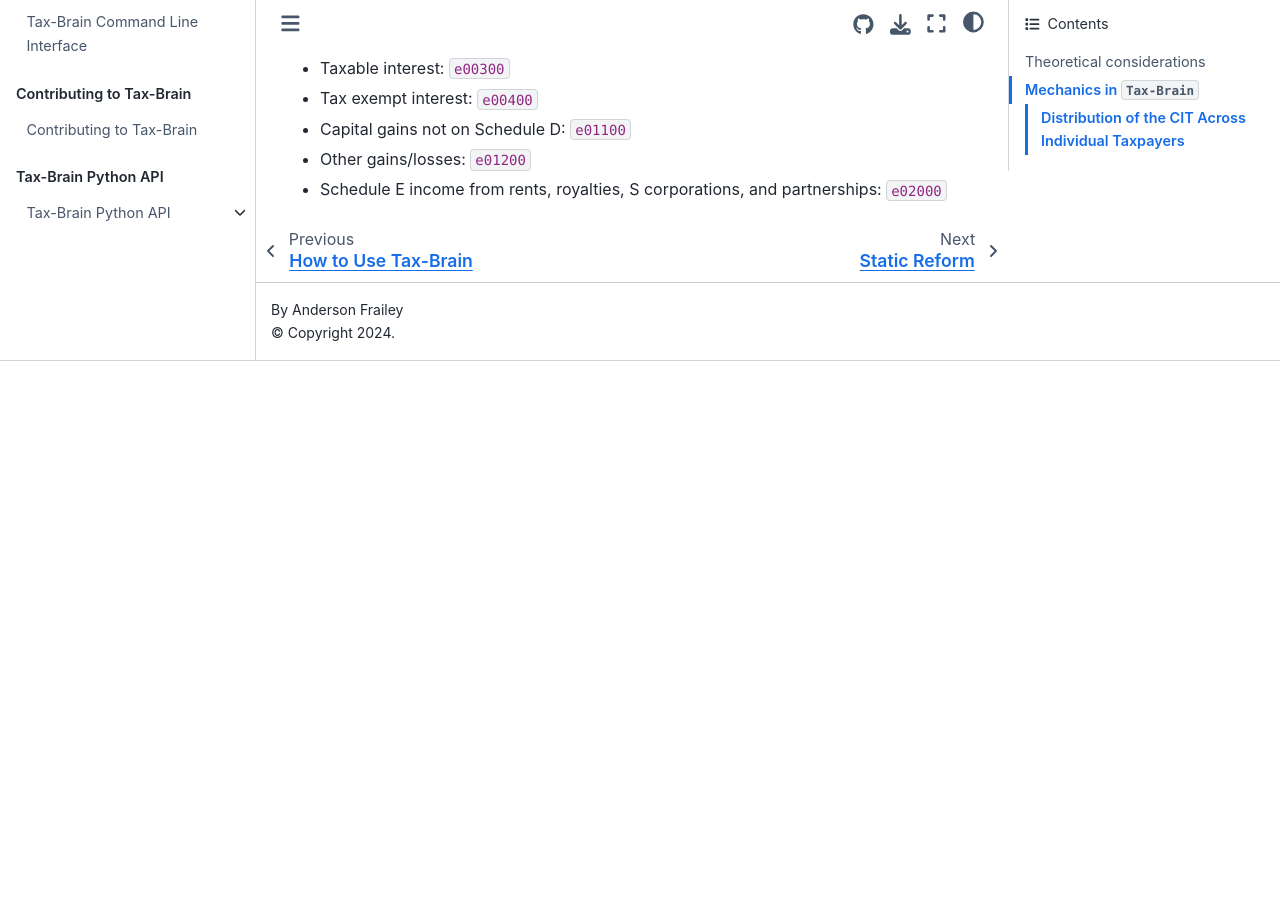
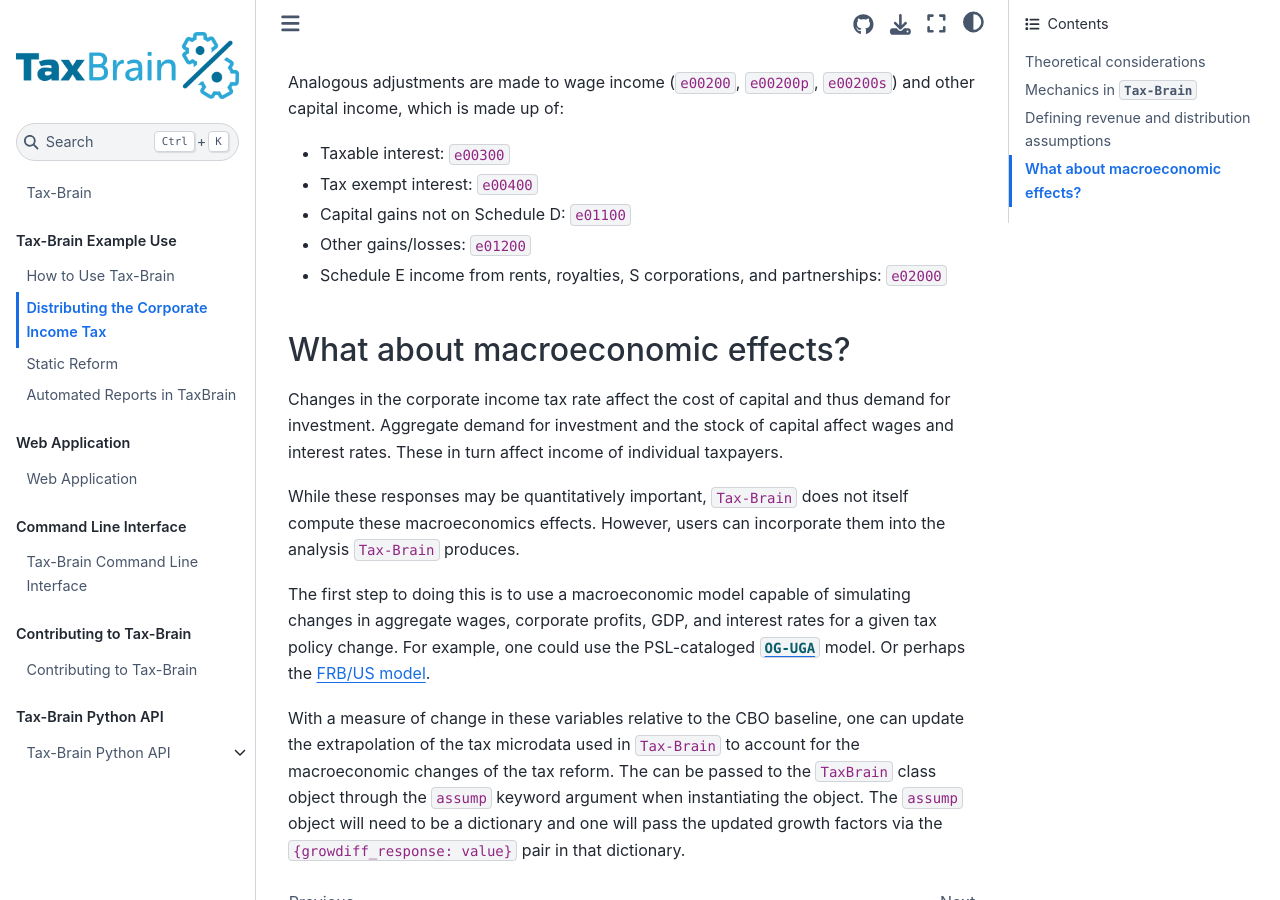
Before and after one commit to PSLmodels/Tax-Brain, a Jupyter Book: the page built from docs/book/content/corp_incidence.md, in a window 1280 px wide and 900 px high, scrolled down 2646 px. Built offline with Jupyter Book 1.0.4 settings and Sphinx 7.4.7 and the Sphinx Book theme 1.1.4, drawn with Linux system fonts in a browser that asks for light colours; before the commit the page ends 3007 px from its top, so only the background shows below that; some of the changed text lies outside the part shown.

Commit message:
update docs

```diff
--- a/docs/book/content/corp_incidence.md
+++ b/docs/book/content/corp_incidence.md
@@ -18,6 +18,8 @@
 
 
 ## Mechanics in `Tax-Brain`
+
+## Defining revenue and distribution assumptions
 
 `Tax-Brain` follows the assumptions above and assumes that the burden of the corporate income tax will be split across shareholders, workers, and owners of other capital.  It further allows for the user to specify the long-run shares of incidence across these three groups (which must sum to one) and the time it takes to achieve the long run incidence.  `Tax-Brain` then assumes a linear transition from the initial incidence (where 100% of the burden falls on shareholders) to this long run incidence.
 
@@ -41,7 +43,7 @@
 
 The difference when running the model with a consideration of the corporate incidence is that before any individual income tax or payroll tax reforms are considered, the incidence of the corporate income tax is distributed across records in the individual tax file.  This will change their income (relative to the baseline before the CIT change), which will affect their tax liability.
 
-### Distribution of the CIT Across Individual Taxpayers
+### Distribution of the CIT across individual taxpayers
 
 The corporate income tax is distributed across individual taxpayers in a proportional manner.  For example, assume that 50% of the corporate income tax is borne by shareholders and that corporate income taxes paid are $50 billion.  When distributing the corporate income tax, `Tax-Brain` will change aggregate shareholder income (short-term capital gains, `p22250`, long-term capital gains, `p23250`, and dividends,`e00600`) by $ \$50 billion * 0.50 = \$25 billion$.  To allocate this $25 billion across individual taxpayers, we assume equal percentage changes across taxpayers.  Thus, taxpayers with more shareholder income have larger dollar value changes in their income.  The percentage shareholder income is adjusted by is determined as $ pct = \frac{\text{shareholder incidence} \times \text{CIT Revenue}}{\text{Aggregate shareholder income}}$.  So, continuing with our example, suppose aggregate shareholder income is $500 billion, then the percentage change in shareholder income applied to each taxpayer is $\frac{0.5 * 50}{500} = \frac{25}{500} = \frac{1}{20} = 5\%$.
 
@@ -51,3 +53,13 @@
 * Capital gains not on Schedule D: `e01100`
 * Other gains/losses: `e01200`
 * Schedule E income from rents, royalties, S corporations, and partnerships: `e02000`
+
+## What about macroeconomic effects?
+
+Changes in the corporate income tax rate affect the cost of capital and thus demand for investment.  Aggregate demand for investment and the stock of capital affect wages and interest rates.  These in turn affect income of individual taxpayers.
+
+While these responses may be quantitatively important, `Tax-Brain` does not itself compute these macroeconomics effects.  However, users can incorporate them into the analysis `Tax-Brain` produces.
+
+The first step to doing this is to use a macroeconomic model capable of simulating changes in aggregate wages, corporate profits, GDP, and interest rates for a given tax policy change.  For example, one could use the PSL-cataloged [`OG-UGA`](http://pslmodels.github.io/OG-USA/) model. Or perhaps the [FRB/US model](https://www.federalreserve.gov/econres/us-models-about.htm).
+
+With a measure of change in these variables relative to the CBO baseline, one can update the extrapolation of the tax microdata used in `Tax-Brain` to account for the macroeconomic changes of the tax reform.  The can be passed to the `TaxBrain` class object through the `assump` keyword argument when instantiating the object.  The `assump` object will need to be a dictionary and one will pass the updated growth factors via the `{growdiff_response: value}` pair in that dictionary.
```
